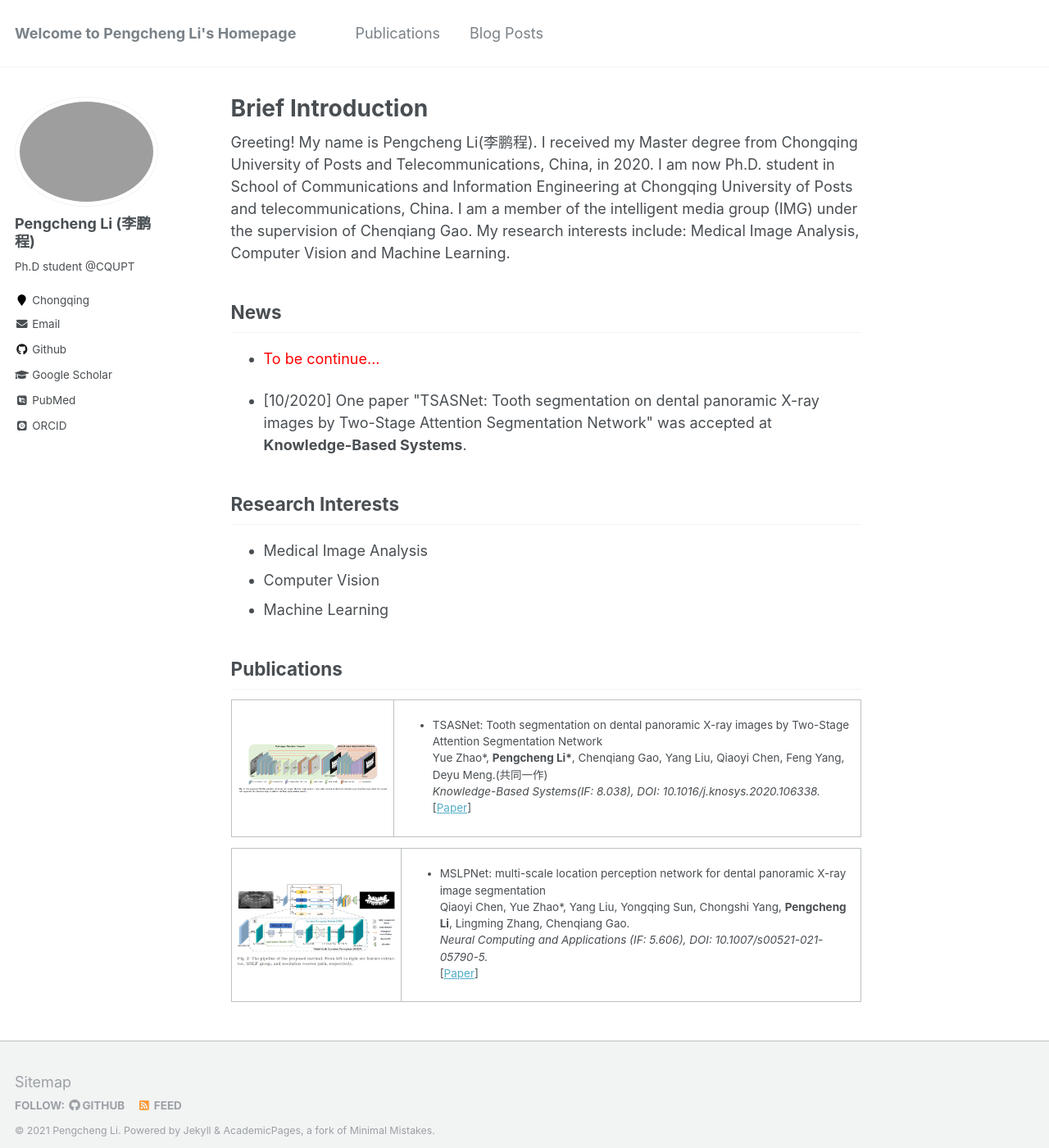
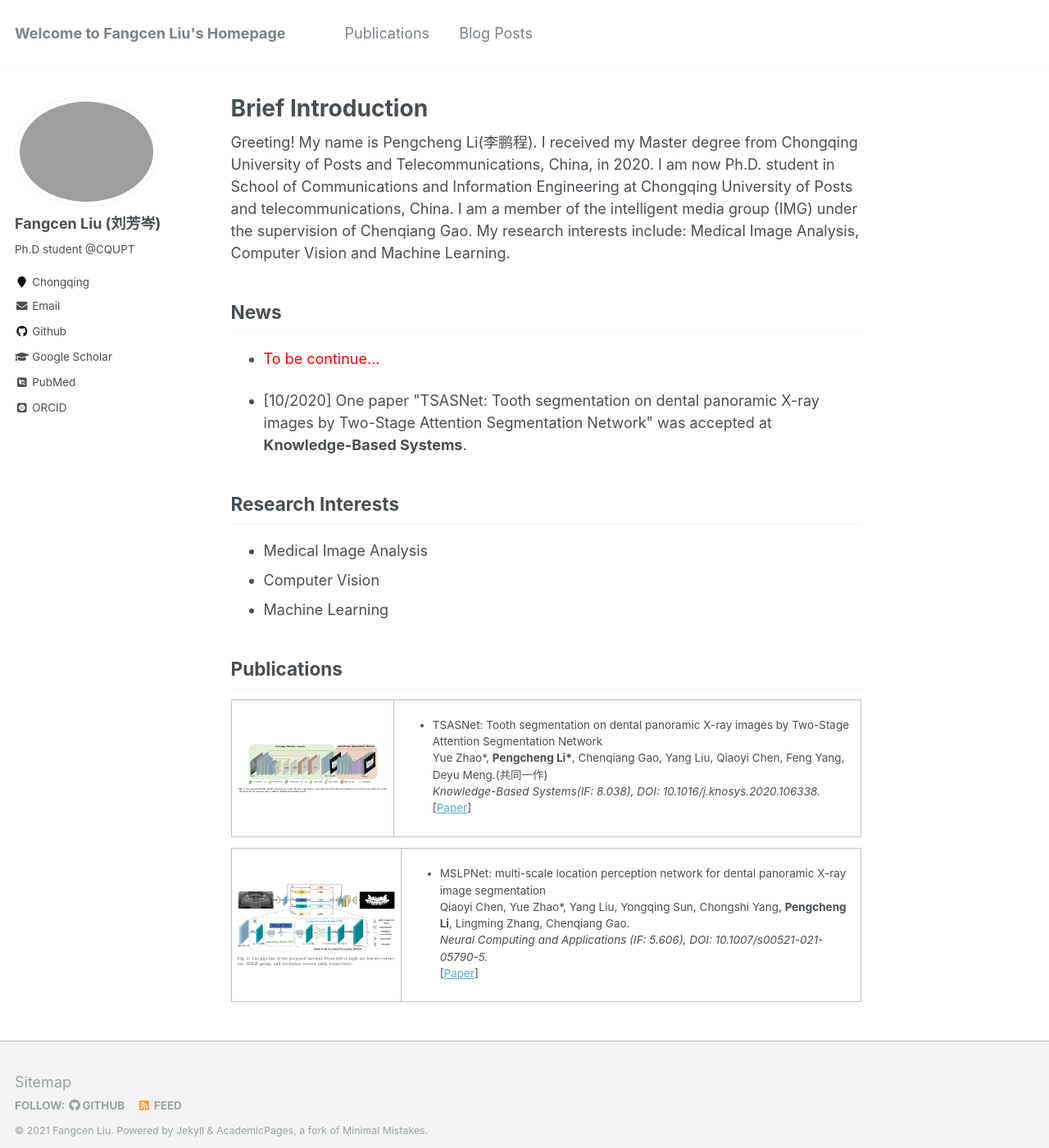
Before and after one commit to liufangcen/liufangcen.guthub.io, a Jekyll site: the page built from _pages/about.md, in a window 1280 px wide and 1400 px high. Shown: the whole window at 82% size. Built offline with Jekyll 4.4.1, drawn with Linux system fonts in a browser that asks for light colours; some web fonts are replaced.

Commit message:
Update _config.yml

```diff
--- a/_config.yml
+++ b/_config.yml
@@ -7,13 +7,13 @@
 
 # Site Settings
 locale                   : "en-US"
-title                    : "Welcome to Pengcheng Li's Homepage"
+title                    : "Welcome to Fangcen Liu's Homepage"
 title_separator          : "-"
-name                     : &name "Pengcheng Li"
+name                     : &name "Fangcen Liu"
 description              : &description "Ph.D student @CQUPT"
-url                      : https://li-pengcheng.github.io # the base hostname & protocol for your site e.g. "https://mmistakes.github.io"
+url                      : https://liufangcen.github.io # the base hostname & protocol for your site e.g. "https://mmistakes.github.io"
 baseurl                  : "" # the subpath of your site, e.g. "/blog"
-repository               : "li-pengcheng/li-pengcheng.github.io"
+repository               : "liufangcen/liufangcen.github.io"
 teaser                   : 500x300.png # filename of teaser fallback teaser image placed in /images/, .e.g. "500x300.png"
 breadcrumbs              : false # true, false (default)
 words_per_minute         : 160
@@ -80,7 +80,7 @@ analytics:
 
 # Site Author
 author:
-  name             : "Pengcheng Li (李鹏程)"
+  name             : "Fangcen Liu (刘芳岑)"
   avatar           : "profile.jpg"
   bio              : "Ph.D student @CQUPT"
   location         : "Chongqing"
```
